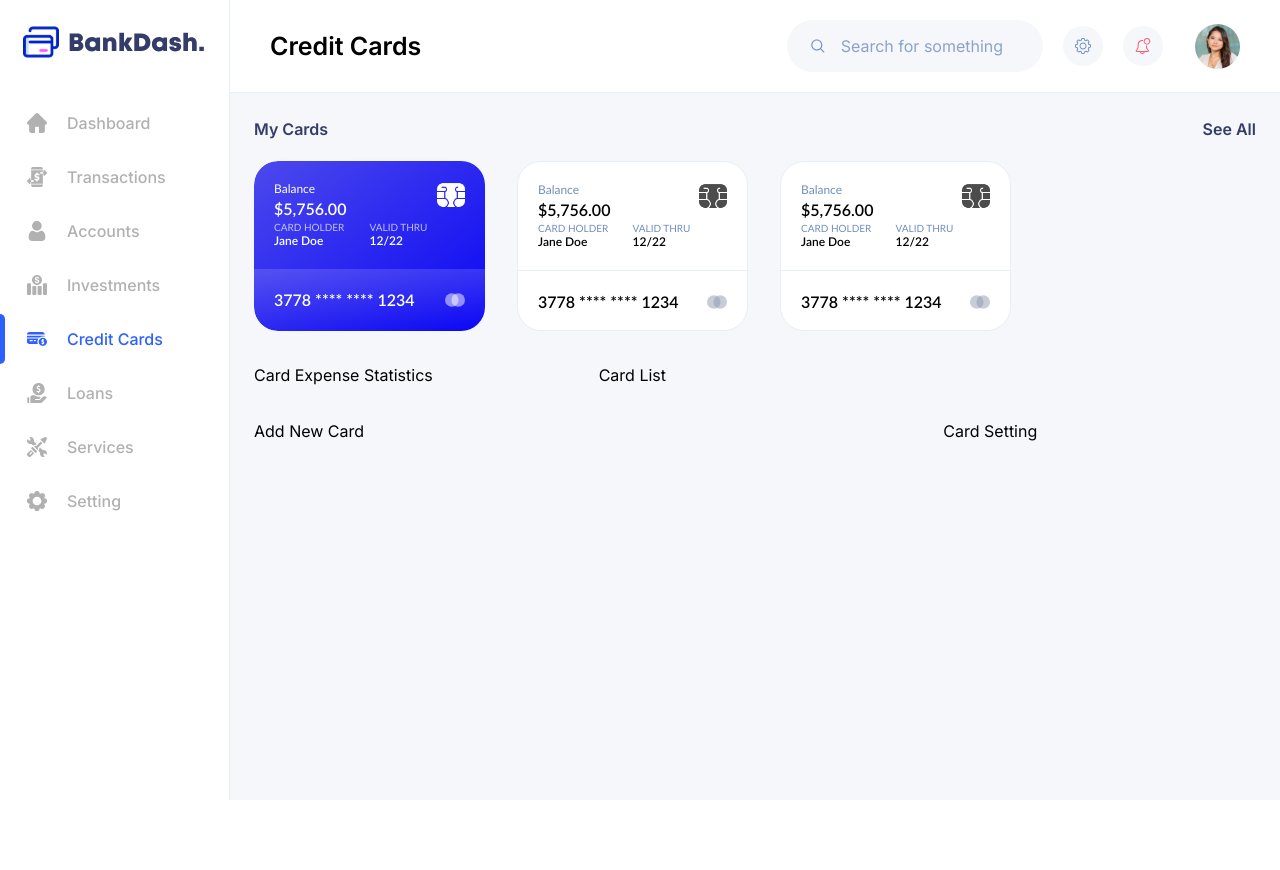
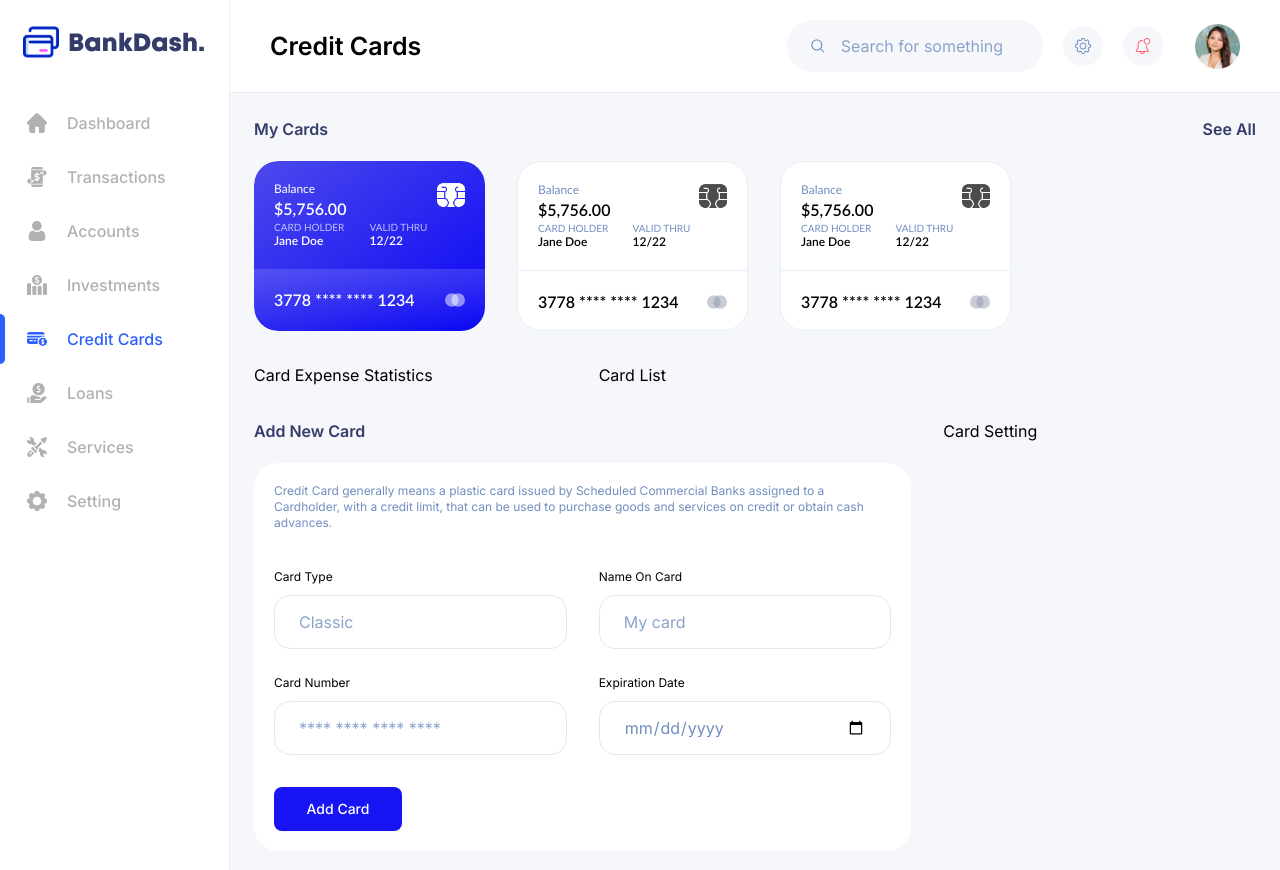
Before and after one commit to BazhenovYN/bankdash, a Next.js app: page /credit-cards in a window 1280 px wide. Shown: the top 870 px of the page. Before the commit the page ends 800 px from the top, so only its background shows below. Built offline with nearby package versions, Linux system fonts and the light colour scheme.

Commit message:
feat: implement add-new-card component

```diff
--- a/src/app/(main)/credit-cards/page.tsx
+++ b/src/app/(main)/credit-cards/page.tsx
@@ -1,3 +1,4 @@
+import { AddNewCard } from '@/components/add-new-card';
 import { MyCards } from '@/components/my-cards';
 
 export default function CreditCardsPage() {
@@ -8,7 +9,9 @@ export default function CreditCardsPage() {
       </div>
       <div className="row-start-2">Card Expense Statistics</div>
       <div className="col-span-2">Card List</div>
-      <div className="col-span-2">Add New Card </div>
+      <div className="col-span-2">
+        <AddNewCard />
+      </div>
       <div className="col-start-3">Card Setting</div>
     </div>
   );
--- /dev/null
+++ b/src/components/add-new-card/actions.ts
@@ -0,0 +1,9 @@
+'use server';
+
+export const addCard = async (formData: FormData) => {
+  const rawFormData = {
+    cardType: formData.get('card-type'),
+    nameOnCard: formData.get('name-on-card'),
+  };
+  console.log('Add card:', rawFormData);
+};
--- /dev/null
+++ b/src/components/add-new-card/add-new-card.tsx
@@ -0,0 +1,30 @@
+import { Button } from '@/components/ui/button';
+import { Container } from '@/components/ui/container';
+import { Input } from '@/components/ui/input';
+import { addCard } from './actions';
+
+const description = `Credit Card generally means a plastic card
+  issued by Scheduled Commercial Banks assigned to a Cardholder,
+  with a credit limit, that can be used to purchase goods
+  and services on credit or obtain cash advances.`;
+
+export function AddNewCard() {
+  return (
+    <Container title="Add new card">
+      <div className="flex flex-col justify-between space-y-8 bg-white p-5 lg:p-8">
+        <p className="text-xs text-gray-600 lg:text-base">{description}</p>
+        <form action={addCard}>
+          <div className="grid gap-x-8 gap-y-5 md:grid-cols-2 md:grid-rows-2">
+            <Input label="Card type" id="card-type" placeholder="Classic" />
+            <Input label="Name on card" id="name-on-card" placeholder="My card" />
+            <Input label="Card number" id="card-number" placeholder="**** **** **** ****" />
+            <Input label="Expiration date" id="expiration-date" type="date" />
+          </div>
+          <Button type="submit" className="mt-8 w-full md:w-32 lg:w-40 lg:text-lg">
+            Add card
+          </Button>
+        </form>
+      </div>
+    </Container>
+  );
+}
--- /dev/null
+++ b/src/components/add-new-card/index.ts
@@ -0,0 +1 @@
+export * from './add-new-card';
--- /dev/null
+++ b/src/components/ui/button/button.tsx
@@ -0,0 +1,22 @@
+import clsx from 'clsx';
+
+interface Props extends React.ButtonHTMLAttributes<HTMLButtonElement> {
+  startIcon?: React.ReactNode;
+  endIcon?: React.ReactNode;
+}
+
+export function Button({ startIcon, endIcon, className, children, ...rest }: Readonly<Props>) {
+  return (
+    <button
+      className={clsx(
+        'flex justify-center gap-2 rounded-lg bg-blue-800 px-4 py-3 text-sm font-medium capitalize text-white shadow-sm hover:bg-blue-800/80 focus-visible:outline focus-visible:outline-2 focus-visible:outline-offset-2 focus-visible:outline-blue-800 lg:text-base',
+        className
+      )}
+      {...rest}
+    >
+      {startIcon}
+      {children}
+      {endIcon}
+    </button>
+  );
+}
--- a/src/components/ui/button/index.ts
+++ b/src/components/ui/button/index.ts
@@ -1 +1,2 @@
+export * from './button';
 export * from './icon-button';
--- /dev/null
+++ b/src/components/ui/input/index.ts
@@ -0,0 +1 @@
+export * from './input';
--- /dev/null
+++ b/src/components/ui/input/input.tsx
@@ -0,0 +1,26 @@
+import clsx from 'clsx';
+
+interface Props extends React.InputHTMLAttributes<HTMLInputElement> {
+  label: string;
+}
+
+export function Input({ id, name, label, className, ...rest }: Readonly<Props>) {
+  return (
+    <div>
+      <label htmlFor={name ?? id} className="text-xs capitalize lg:text-base">
+        {label}
+      </label>
+      <div className="relative mt-2 flex w-full items-center gap-4 rounded-2xl border border-gray-200 px-6 py-4 focus-within:outline focus-within:outline-2 focus-within:outline-offset-2 focus-within:outline-blue-300">
+        <input
+          id={id}
+          name={name ?? id}
+          className={clsx(
+            'w-full border-0 bg-transparent leading-4 text-gray-600 placeholder:text-gray-500 focus:outline-none',
+            className
+          )}
+          {...rest}
+        />
+      </div>
+    </div>
+  );
+}
--- a/tailwind.config.ts
+++ b/tailwind.config.ts
@@ -17,9 +17,11 @@ const config: Config = {
         300: '#D9E9FF',
         400: '#E6EFF5',
         600: '#2D60FF',
+        800: '#1814F3',
         900: '#343C6A',
       },
       gray: {
+        200: '#DFEAF2',
         400: '#B1B1B1',
         500: '#8BA3CB',
         600: '#718EBF',
```
